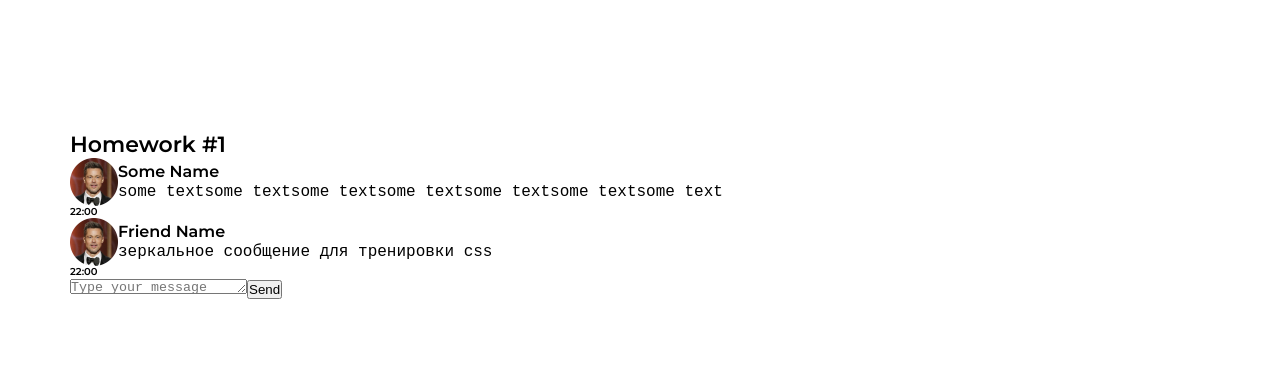
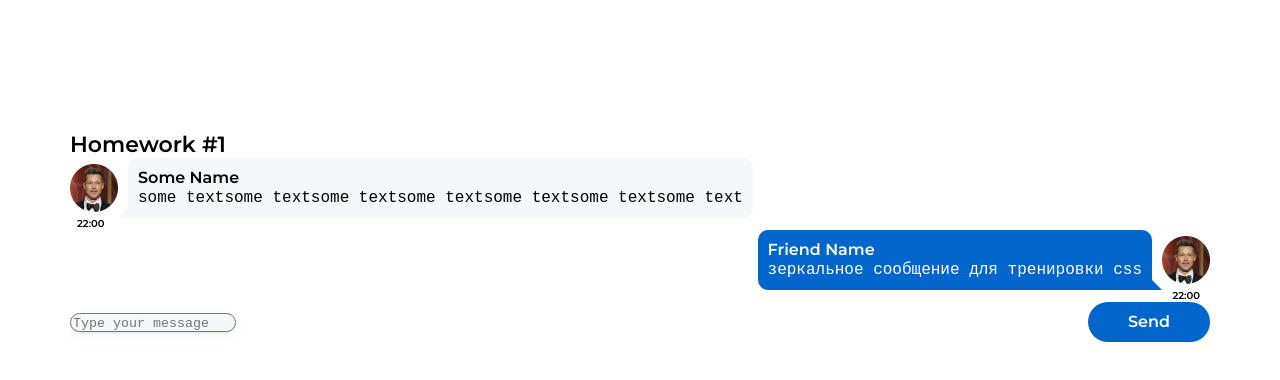
Before and after one commit to Aliaksandr91/hws2, a React (Create React App) app: page / in a window 1280 px wide. Shown: the top 380 px of the page. Built offline with nearby package versions, Linux system fonts and the light colour scheme.

Commit message:
feat: add styles

```diff
--- a/src/s2-homeworks/hw01/friend-message/FriendMessage.module.css
+++ b/src/s2-homeworks/hw01/friend-message/FriendMessage.module.css
@@ -10,6 +10,7 @@
 .friendImageAndText {
     display: flex;
     align-items: center;
+    flex-direction: row-reverse;
 }
 
 .friendImageAndText img {
@@ -18,11 +19,23 @@
 }
 
 .friendText {
-
+    margin-right: 10px;
+    padding: 10px 10px;
+    border-radius: 10px 10px 0 10px;
+    position: relative;
+    background: #0066CC;
+    color: #FFFFFF;
 }
 
 .friendText:after {
-
+    content: "";
+    position: absolute;
+    left: 100%;
+    bottom: 0;
+    width: 0;
+    height: 0;
+    border-bottom: 10px solid #0066CC;
+    border-right: 10px solid transparent;
 }
 
 .friendName {
@@ -34,8 +47,10 @@
 }
 
 .friendTime {
+    display: flex;
+    flex-direction: row-reverse;
     font-weight: 600;
     font-size: 10px;
     line-height: 12px;
-
+    margin-right: 10px;
 }
--- a/src/s2-homeworks/hw01/message-sender/MessageSender.module.css
+++ b/src/s2-homeworks/hw01/message-sender/MessageSender.module.css
@@ -1,13 +1,31 @@
 .sendForm {
-
+    display: flex;
+    align-items: center;
+    justify-content: space-between;
 }
 
 .textarea {
-
+    resize: none;
+    overflow: hidden;
+    padding: 2px;
+    border-radius: 20px;
+    background: #F5F7FB;
+    box-shadow: 0 1px 2px 0 rgba(29, 33, 38, 0.10), 0 5px 20px 0 rgba(29, 33, 38, 0.03);
 }
 
 .button {
-
+    padding: 10px 40px;
+    border-radius: 20px;
+    background: #06C;
+    border: none;
+    outline: none;
+    font-family: 'Montserrat', sans-serif;
+    font-size: 16px;
+    font-weight: 600;
+    line-height: 20px;
+    letter-spacing: 0;
+    text-align: left;
+    color: #FFFFFF;
 }
 
 .button:hover {
--- a/src/s2-homeworks/hw01/message/Message.module.css
+++ b/src/s2-homeworks/hw01/message/Message.module.css
@@ -18,10 +18,24 @@
 }
 
 .text {
+    padding: 10px 10px;
+    border-radius: 10px 10px 10px 0;
+    position: relative;
+    background: #F5F7FB;
+    color: #000000;
+    margin-left: 10px;
 
 }
 
 .text:after {
+    content: "";
+    position: absolute;
+    right: 100%;
+    bottom: 0;
+    width: 0;
+    height: 0;
+    border-bottom: 10px solid #F5F7FB;
+    border-left: 10px solid transparent;
 
 }
 
@@ -37,4 +51,5 @@
     font-weight: 600;
     font-size: 10px;
     line-height: 12px;
+    margin-left: 7px;
 }
```
